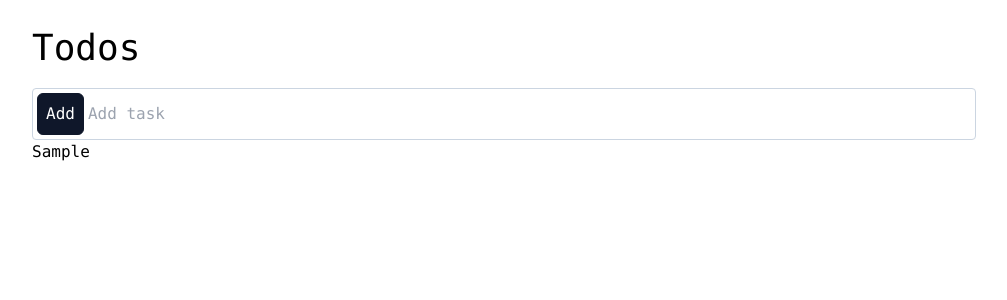
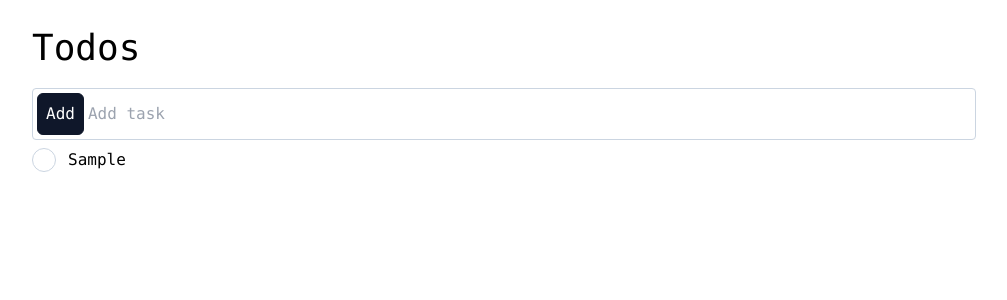
Before and after one commit to Eexy/todo-angular, an Angular app: page / in a window 1280 px wide. Both pictures are taken after typing "Sample" into the empty fields and a click on the button "Add". Shown: the top 300 px of the page, without its empty margins (136-1143 px from the left). Built offline with nearby package versions, Linux system fonts and the light colour scheme.

Commit message:
style: add style to todo

```diff
--- a/src/app/components/todo-list/todo-list.component.html
+++ b/src/app/components/todo-list/todo-list.component.html
@@ -1,5 +1,3 @@
 <div>
-  <ul>
-    <app-todo *ngFor="let todo of todos" [todo]="todo"></app-todo>
-  </ul>
+  <app-todo *ngFor="let todo of todos" [todo]="todo"></app-todo>
 </div>
--- a/src/app/components/todo/todo.component.html
+++ b/src/app/components/todo/todo.component.html
@@ -1,3 +1,6 @@
 <div *ngIf="todo">
-  <li>{{ todo.title }}</li>
+  <div class="flex gap-x-3 py-2">
+    <button class="h-6 w-6 border-slate-300 border-solid rounded-full border hover:border-slate-900"></button>
+    <div>{{ todo.title }}</div>
+  </div>
 </div>
```
